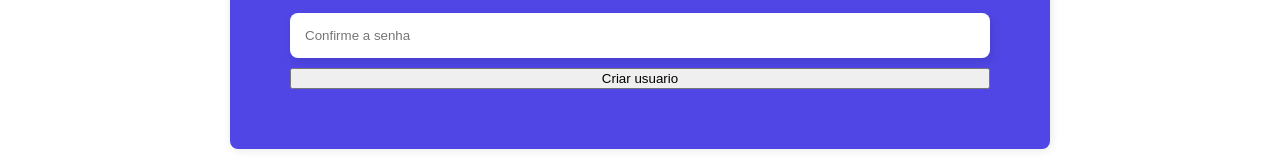
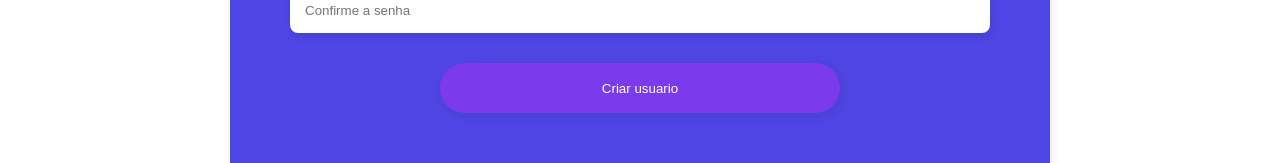
Before and after one commit to pedroedu06/EventFlow, a React (Vite) app in the folder front/eventflow/: page /Register in a window 1280 px wide. Shown: the part 568-731 px from the top of the page. Built offline with nearby package versions, Linux system fonts and the light colour scheme.

Commit message:
front do registro pronto

```diff
--- a/front/eventflow/src/pages/home/home.css
+++ b/front/eventflow/src/pages/home/home.css
@@ -127,7 +127,7 @@
 .event-list {
     display: flex;
     flex-direction: column;
-    gap: 32px; /* Espaço entre os eventos */
+    gap: 32px;
 }
 
 .event-item {
--- a/front/eventflow/src/pages/register/register.css
+++ b/front/eventflow/src/pages/register/register.css
@@ -26,7 +26,9 @@
     cursor: pointer;
 
 }
-
+.input-data {
+    width: 100px;
+}
 .register-form {
     width: 700px;
     display: flex;
@@ -46,3 +48,23 @@
     border: none;
     box-shadow: 2px 4px 10px rgba(0, 0, 0, 0.10);
 }
+
+.register-form button {
+    width: 400px;
+    height: 50px;
+    font-weight: 400;
+    margin-left: auto;
+    margin-right: auto;
+    margin-top: 20px;
+    background-color: #7C3AED;
+    color: white;
+    border-radius: 40px;
+    border: none;
+    box-shadow: 3px 3px 15px rgba(0, 0, 0, 0.10);
+    cursor: pointer;
+    transition: 1s;
+}
+
+.register-form button:hover {
+    background-color: #8f5be9;
+}
```
